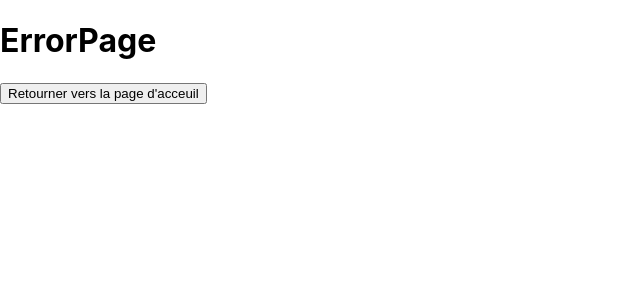
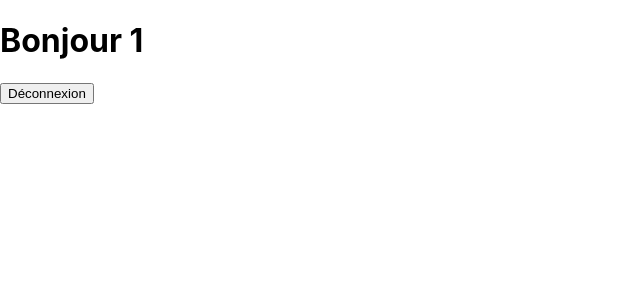
Before and after one commit to fred-fittywebdev/fitty-burger, a React (Create React App) app: page /order/1 in a window 1280 px wide. Shown: the top 300 px of the page, without its empty margins (0-640 px from the left). Built offline with nearby package versions, Linux system fonts and the light colour scheme.

Commit message:
✨ F02: Loginpage > add username in url to display it on orderPage

```diff
--- a/src/App.js
+++ b/src/App.js
@@ -9,7 +9,7 @@ function App() {
   return (
     <Routes>
       <Route path='/' element={<LoginPage />} />
-      <Route path='/order' element={<OrderPage />} />
+      <Route path='/order/:prenom' element={<OrderPage />} />
       <Route path='*' element={<ErrorPage />} />
     </Routes>
   )
--- a/src/components/pages/login/LoginForm.js
+++ b/src/components/pages/login/LoginForm.js
@@ -1,15 +1,17 @@
 import React, { useState } from 'react'
-import { Link } from 'react-router-dom'
+import { Link, useNavigate } from 'react-router-dom'
 
 export default function LoginForm() {
     // state
     const [prenom, setPrenom] = useState("")
+    // Forcer la redirection lorsque on entre le prénom ( penser a modifier l'url dans Route sur app.js)
+    const navigate = useNavigate()
 
     // components
     const handleSubmit = (event) => {
         event.preventDefault()
-        alert(`Bonjour ${prenom}`)
         setPrenom("")
+        navigate(`order/${prenom}`)
     }
 
     // affichage
@@ -22,10 +24,7 @@ export default function LoginForm() {
             <br />
             <h2>Connectez-vous</h2>
             <input onChange={handleChange} value={prenom} type="text" name="text" id="text" placeholder="Entrez votre prénom..." required />
-
-            <Link to="/order">
-                <button>Accédez à votre espace</button>
-            </Link>
+            <button>Accédez à votre espace</button>
         </form>
     )
 }
--- a/src/order/OrderPage.js
+++ b/src/order/OrderPage.js
@@ -1,9 +1,16 @@
-import { Link } from "react-router-dom";
+import { Link, useParams } from "react-router-dom";
 
 export default function OrderPage() {
+    // state
+    // Récuperer le prénom envoyé dans l'Url par la LoginPage
+    const { prenom } = useParams()
+
+    // components
+
+    // affichage (render)
     return (
         <div>
-            <h1>OrderPage</h1>
+            <h1>Bonjour {prenom} </h1>
             <Link to='/'>
                 <button>Déconnexion</button>
             </Link>
```
